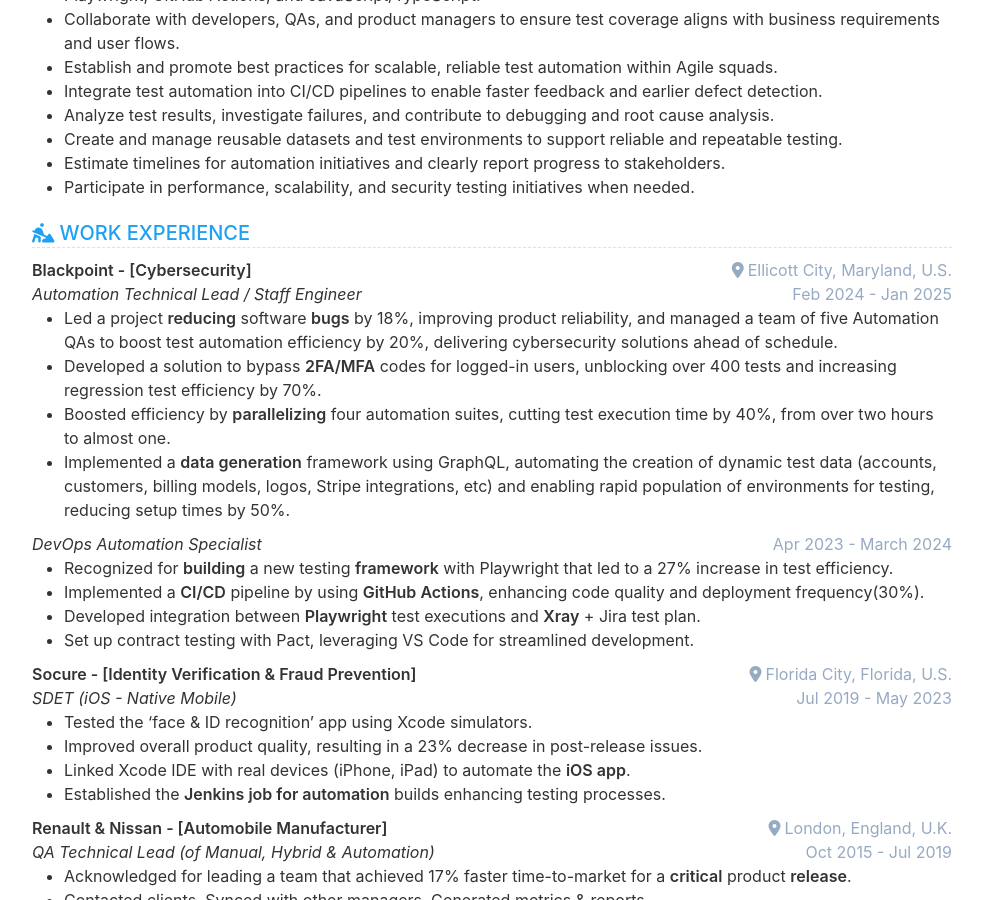
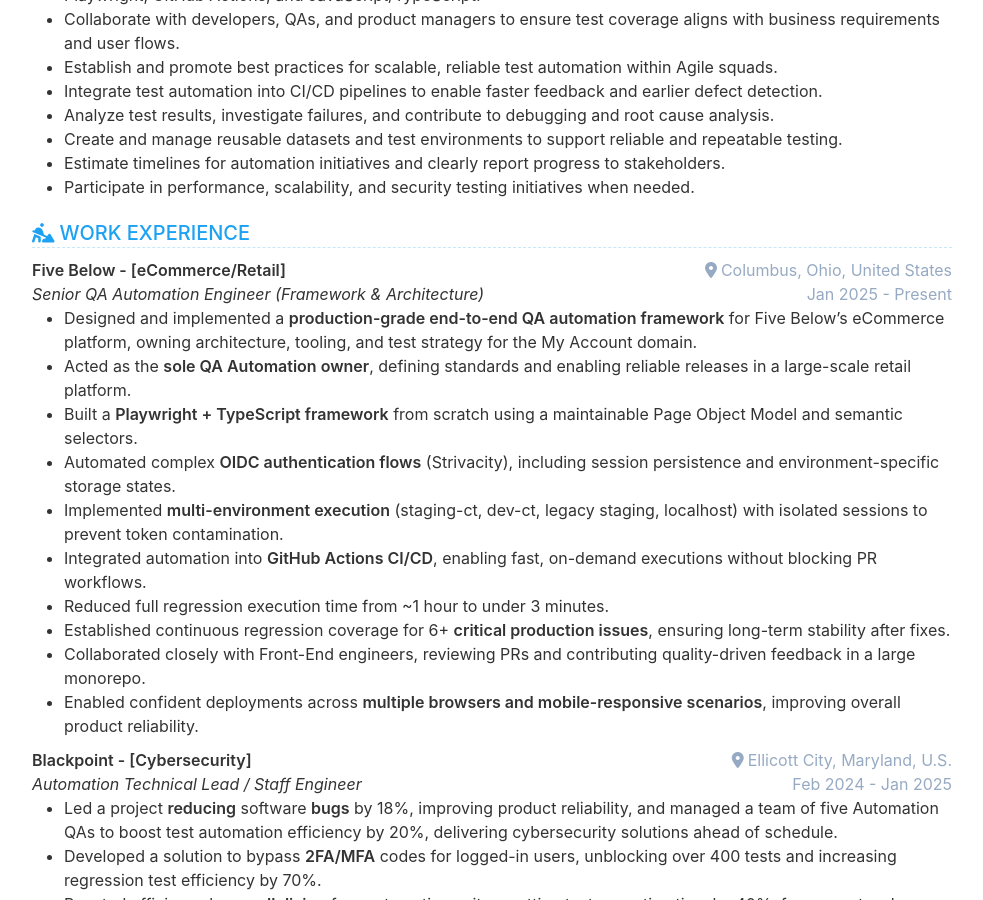
Before and after one commit to cvera08/full-resume, a Jekyll site: the page built from index.html, in a window 1280 px wide and 900 px high, scrolled down 1683 px. Shown: the whole window, without its empty margins (148-1131 px from the left). Built offline with Jekyll 4.4.1, drawn with Linux system fonts in a browser that asks for light colours.

Commit message:
feat: add Five Below - Senior QA Automation Engineer role

```diff
--- a/_data/data.yml
+++ b/_data/data.yml
@@ -110,6 +110,21 @@ experience:
   description: |
 
   items:
+    - company: Five Below - [eCommerce/Retail]
+      date: Jan 2025 - Present
+      role: Senior QA Automation Engineer (Framework & Architecture)
+      location: Columbus, Ohio, United States
+      description: |
+        - Designed and implemented a **production-grade end-to-end QA automation framework** for Five Below's eCommerce platform, owning architecture, tooling, and test strategy for the My Account domain.
+        - Acted as the **sole QA Automation owner**, defining standards and enabling reliable releases in a large-scale retail platform.
+        - Built a **Playwright + TypeScript framework** from scratch using a maintainable Page Object Model and semantic selectors.
+        - Automated complex **OIDC authentication flows** (Strivacity), including session persistence and environment-specific storage states.
+        - Implemented **multi-environment execution** (staging-ct, dev-ct, legacy staging, localhost) with isolated sessions to prevent token contamination.
+        - Integrated automation into **GitHub Actions CI/CD**, enabling fast, on-demand executions without blocking PR workflows.
+        - Reduced full regression execution time from ~1 hour to under 3 minutes.
+        - Established continuous regression coverage for 6+ **critical production issues**, ensuring long-term stability after fixes.
+        - Collaborated closely with Front-End engineers, reviewing PRs and contributing quality-driven feedback in a large monorepo.
+        - Enabled confident deployments across **multiple browsers and mobile-responsive scenarios**, improving overall product reliability.
     - company: Blackpoint - [Cybersecurity]
       date: Feb 2024 - Jan 2025
       role: Automation Technical Lead / Staff Engineer
```
